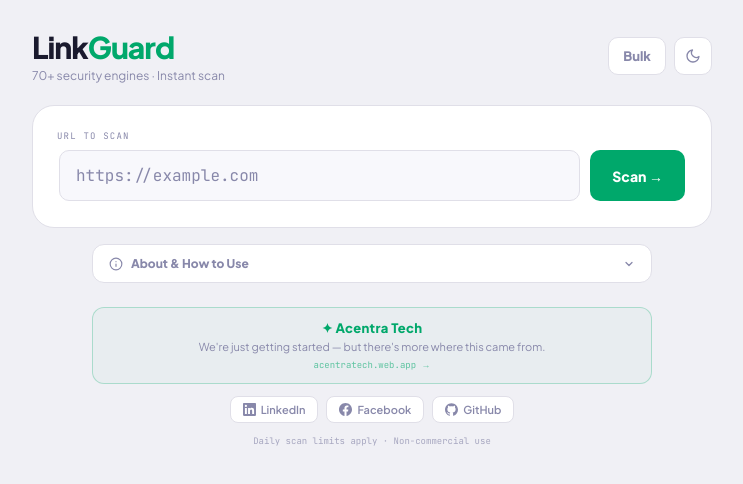
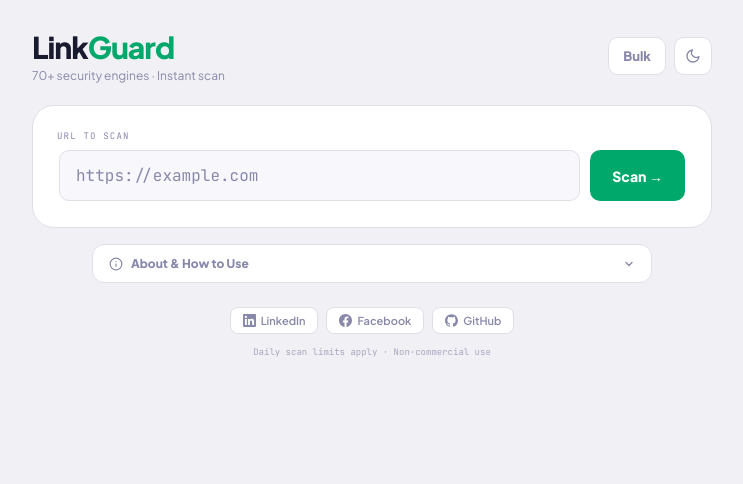
Before and after one commit to JenxxAI/LinkGuard, a React (Vite) app: page / in a window 1280 px wide. Shown: the top 484 px of the page, without its empty margins (268-1011 px from the left). Built offline with nearby package versions, Linux system fonts and the light colour scheme.

Commit message:
chore: remove outdated branding links

```diff
--- a/src/App.jsx
+++ b/src/App.jsx
@@ -836,21 +836,12 @@
 
       {/* ── Footer ───────────────────────────────────────────── */}
       <div style={{width:"100%",maxWidth:560,marginTop:24,display:"flex",flexDirection:"column",alignItems:"center",gap:12,paddingBottom:`calc(clamp(16px,4vw,24px) + env(safe-area-inset-bottom))`}}>
-        {/* Acentra Tech banner */}
-        <a href="https://acentratech.web.app/" target="_blank" rel="noopener noreferrer"
-          style={{display:"flex",flexDirection:"column",alignItems:"center",gap:4,padding:"12px 22px",borderRadius:12,border:`1px solid ${t.green}44`,background:`${t.green}08`,textDecoration:"none",transition:"all 0.2s",width:"100%",cursor:"pointer"}}
-          onMouseEnter={e=>{e.currentTarget.style.borderColor=t.green;e.currentTarget.style.background=`${t.green}12`;}}
-          onMouseLeave={e=>{e.currentTarget.style.borderColor=`${t.green}44`;e.currentTarget.style.background=`${t.green}08`;}}>
-          <span style={{fontFamily:"'Plus Jakarta Sans',sans-serif",fontWeight:800,fontSize:13,color:t.green,letterSpacing:0.3}}>✦ Acentra Tech</span>
-          <span style={{fontFamily:"'Plus Jakarta Sans',sans-serif",fontSize:11,color:t.muted,textAlign:"center"}}>We're just getting started — but there's more where this came from.</span>
-          <span style={{fontFamily:"JetBrains Mono",fontSize:9,color:`${t.green}99`,marginTop:2}}>acentratech.web.app →</span>
-        </a>
         {/* Social links */}
         <div style={{display:"flex",gap:8,alignItems:"center",flexWrap:"wrap",justifyContent:"center"}}>
           {[
-            {href:"https://www.linkedin.com/company/acentratechsolution/",label:"LinkedIn",hc:"#0a66c2",
+            {href:"https://www.linkedin.com/in/carlos-miguel-torres-2644a9332/",label:"LinkedIn",hc:"#0a66c2",
               icon:<svg width="13" height="13" viewBox="0 0 24 24" fill="currentColor"><path d="M20.447 20.452h-3.554v-5.569c0-1.328-.027-3.037-1.852-3.037-1.853 0-2.136 1.445-2.136 2.939v5.667H9.351V9h3.414v1.561h.046c.477-.9 1.637-1.85 3.37-1.85 3.601 0 4.267 2.37 4.267 5.455v6.286zM5.337 7.433a2.062 2.062 0 0 1-2.063-2.065 2.064 2.064 0 1 1 2.063 2.065zm1.782 13.019H3.555V9h3.564v11.452zM22.225 0H1.771C.792 0 0 .774 0 1.729v20.542C0 23.227.792 24 1.771 24h20.451C23.2 24 24 23.227 24 22.271V1.729C24 .774 23.2 0 22.222 0h.003z"/></svg>},
-            {href:"https://www.facebook.com/profile.php?id=61587725532022",label:"Facebook",hc:"#1877f2",
+            {href:"https://www.facebook.com/JenxxAi",label:"Facebook",hc:"#1877f2",
               icon:<svg width="13" height="13" viewBox="0 0 24 24" fill="currentColor"><path d="M24 12.073c0-6.627-5.373-12-12-12s-12 5.373-12 12c0 5.99 4.388 10.954 10.125 11.854v-8.385H7.078v-3.47h3.047V9.43c0-3.007 1.792-4.669 4.533-4.669 1.312 0 2.686.235 2.686.235v2.953H15.83c-1.491 0-1.956.925-1.956 1.874v2.25h3.328l-.532 3.47h-2.796v8.385C19.612 23.027 24 18.062 24 12.073z"/></svg>},
             {href:"https://github.com/JenxxAI",label:"GitHub",hc:t.text,
               icon:<svg width="13" height="13" viewBox="0 0 24 24" fill="currentColor"><path d="M12 .297c-6.63 0-12 5.373-12 12 0 5.303 3.438 9.8 8.205 11.385.6.113.82-.258.82-.577 0-.285-.01-1.04-.015-2.04-3.338.724-4.042-1.61-4.042-1.61C4.422 18.07 3.633 17.7 3.633 17.7c-1.087-.744.084-.729.084-.729 1.205.084 1.838 1.236 1.838 1.236 1.07 1.835 2.809 1.305 3.495.998.108-.776.417-1.305.76-1.605-2.665-.3-5.466-1.332-5.466-5.93 0-1.31.465-2.38 1.235-3.22-.135-.303-.54-1.523.105-3.176 0 0 1.005-.322 3.3 1.23.96-.267 1.98-.399 3-.405 1.02.006 2.04.138 3 .405 2.28-1.552 3.285-1.23 3.285-1.23.645 1.653.24 2.873.12 3.176.765.84 1.23 1.91 1.23 3.22 0 4.61-2.805 5.625-5.475 5.92.42.36.81 1.096.81 2.22 0 1.606-.015 2.896-.015 3.286 0 .315.21.69.825.57C20.565 22.092 24 17.592 24 12.297c0-6.627-5.373-12-12-12"/></svg>}
```
